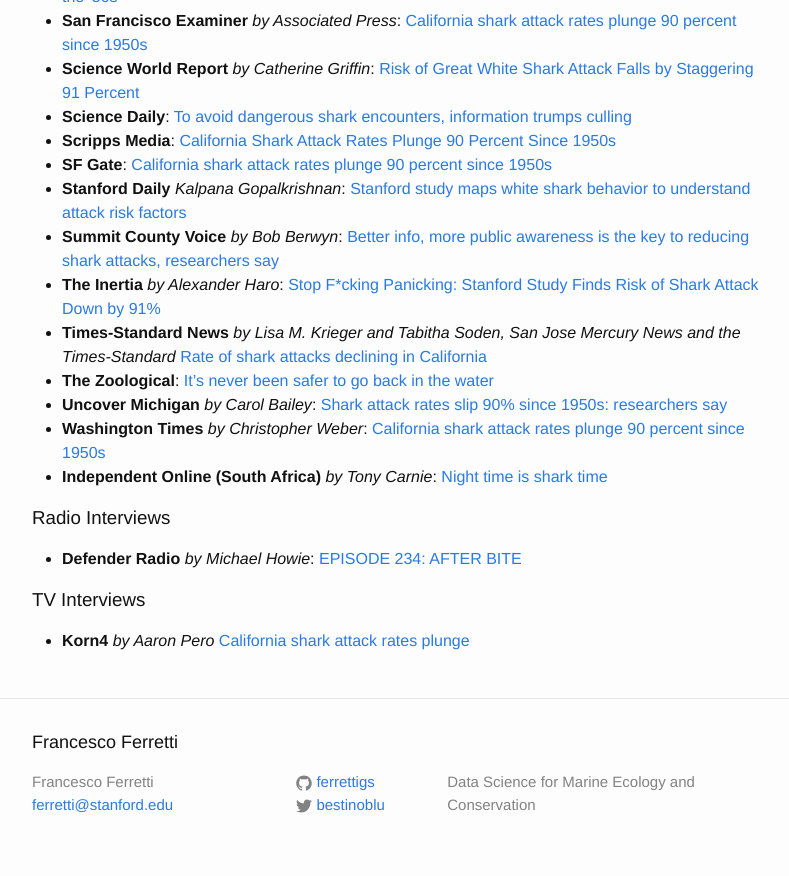
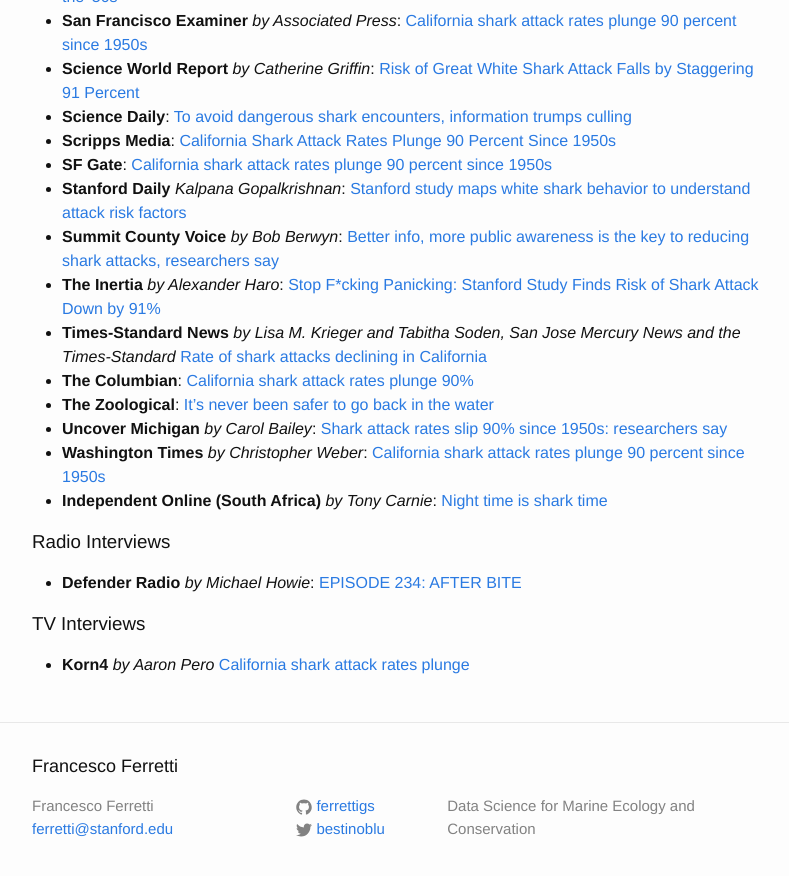
Before and after one commit to ferrettigs/ferrettigs.github.io, a Jekyll site: the page built from assets/ReconcilingPredatorsMediaCoverage.md, in a window 1280 px wide and 900 px high, scrolled down 1638 px. Shown: the top 876 px of the window, without its empty margins (238-1027 px from the left). Built offline with Jekyll 4.4.1, drawn with Linux system fonts in a browser that asks for light colours.

Commit message:
new items

```diff
--- a/assets/ReconcilingPredatorsMediaCoverage.md
+++ b/assets/ReconcilingPredatorsMediaCoverage.md
@@ -65,6 +65,7 @@
 - **Summit County Voice** *by Bob Berwyn*: [Better info, more public awareness is the key to reducing shark attacks, researchers say](http://summitcountyvoice.com/2015/07/11/better-info-more-public-awareness-is-the-key-to-reducing-shark-attacks-researchers-say/)
 - **The Inertia** *by Alexander Haro*: [Stop F*cking Panicking: Stanford Study Finds Risk of Shark Attack Down by 91%](http://www.theinertia.com/surf/stop-fcking-panicking-stanford-study-finds-risk-of-shark-attack-down-by-91/)
 - **Times-Standard News** *by Lisa M. Krieger and Tabitha Soden, San Jose Mercury News and the Times-Standard* [Rate of shark attacks declining in California](http://www.times-standard.com/general-news/20150710/rate-of-shark-attacks-declining-in-california)
+- **The Columbian**: [California shark attack rates plunge 90%](http://www.columbian.com/news/2015/jul/10/california-shark-attack-rates-plunge-90/)
 - **The Zoological**: [It's never been safer to go back in the water](http://www.thezoological.com/blog/2015/7/11/its-safe-to-go-back-in-the-water)
 - **Uncover Michigan** *by Carol Bailey*: [Shark attack rates slip 90% since 1950s: researchers say](http://uncovermichigan.com/content/24881-shark-attack-rates-slip-90-1950s-researchers-say)
 - **Washington Times** *by Christopher Weber*: [California shark attack rates plunge 90 percent since 1950s](http://www.washingtontimes.com/news/2015/jul/9/california-shark-attack-rates-plunge-90-percent-si/)
```
